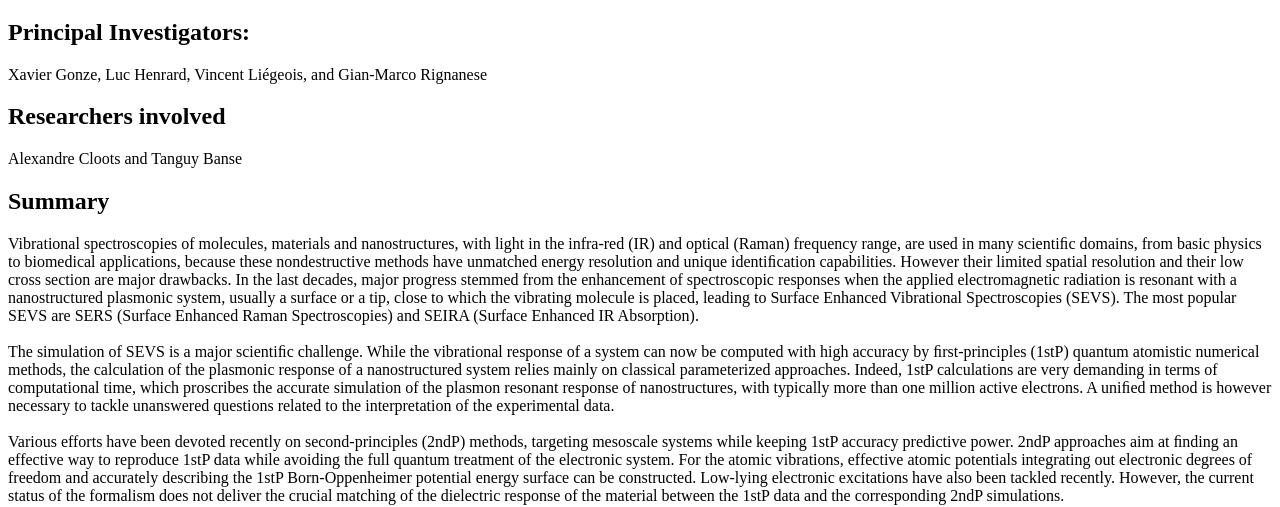
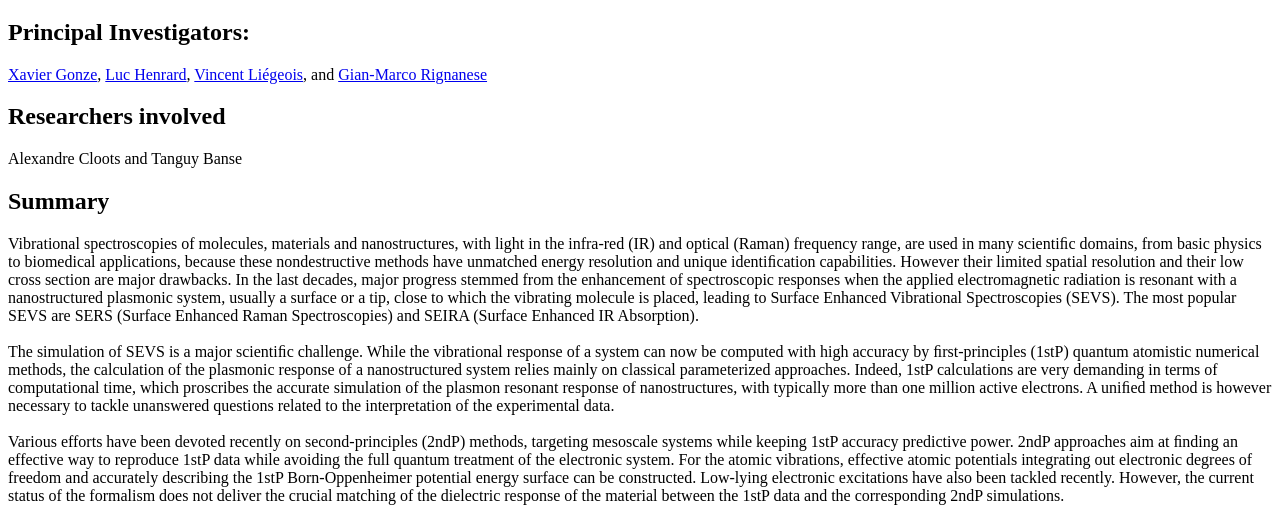
Before and after one commit to surfascope/surfascope.github.io, a plain HTML site: page index.html in a window 1280 px wide. Shown: the part 314-821 px from the top of the page. Drawn offline with Linux system fonts and the light colour scheme.

Commit message:
Update index.html

```diff
--- a/index.html
+++ b/index.html
@@ -4,7 +4,11 @@
 <H1>ARC SURFASCOPE</H1>
 
 <H2>Principal Investigators:</H2>
-Xavier Gonze, Luc Henrard, Vincent Liégeois, and Gian-Marco Rignanese
+<a href="http://perso.uclouvain.be/xavier.gonze/" target="_blank">Xavier Gonze</a>,
+<a href="https://www.unamur.be/sciences/physique/ur/lps/Plasmonique" target="_blank">Luc Henrard</a>,
+<a href="https://www.unamur.be/sciences/chimie/lct/membres/vincent-liegeois" target="_blank">Vincent Liégeois</a>,
+and
+<a href="http://perso.uclouvain.be/gian-marco.rignanese/" target="_blank">Gian-Marco Rignanese</a>
 
 <H2>Researchers involved</H2>
 Alexandre Cloots and Tanguy Banse
```
